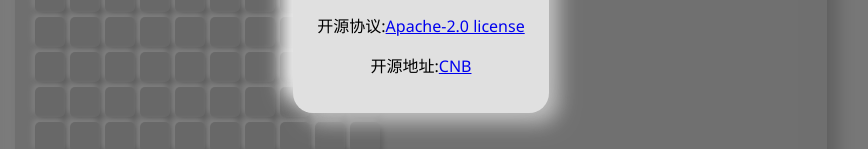
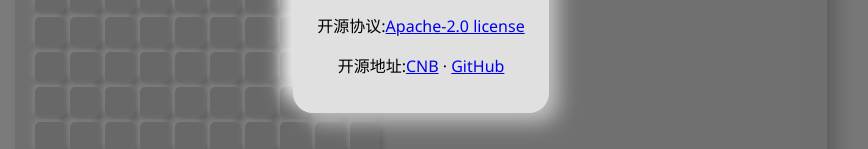
Before and after one commit to Technologylinguists/Smart-Mine-Hunt, a plain HTML site: page project/index.html in a window 1280 px wide. Shown: the part 424-573 px from the top of the page, without its empty margins (219-1087 px from the left). Drawn offline with Linux system fonts and the light colour scheme.

Commit message:
Update index.html

```diff
--- a/project/index.html
+++ b/project/index.html
@@ -35,7 +35,12 @@
             target="__blank"
             href="https://cnb.cool/kejiyuzhe/Smart-Mine-Hunt"
             >CNB</a
-          >
+          > · <a
+          class="hover:cursor-pointer hover:underline"
+          target="__blank"
+          href="https://cnb.cool/kejiyuzhe/Smart-Mine-Hunt"
+          >GitHub</a
+        >
         </p>
       </div>
     </div>
```
